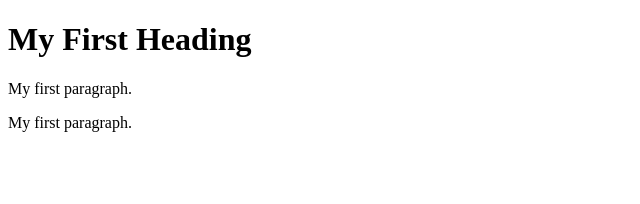
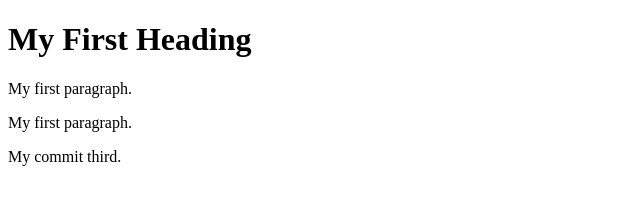
Before and after one commit to smakhdum/git-test, a plain HTML site: page index.html in a window 1280 px wide. Shown: the whole page, without its empty margins (0-640 px from the left). Drawn offline with Linux system fonts and the light colour scheme.

Commit message:
forth commit

```diff
--- a/index.html
+++ b/index.html
@@ -6,5 +6,6 @@
 
 <p>My first paragraph.</p>
 <p>My first paragraph.</p>
+<p>My commit third.</p>
 </body>
 </html>
```
